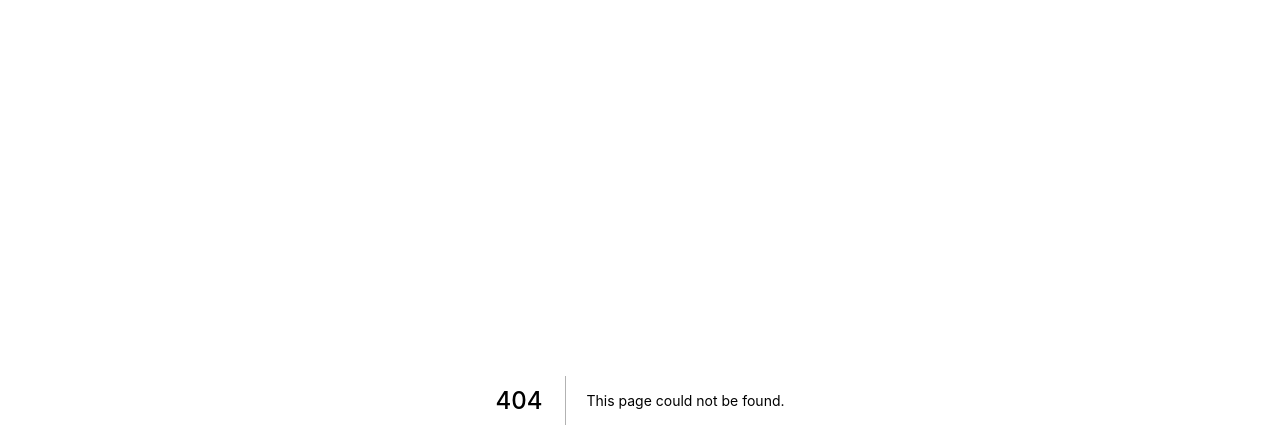
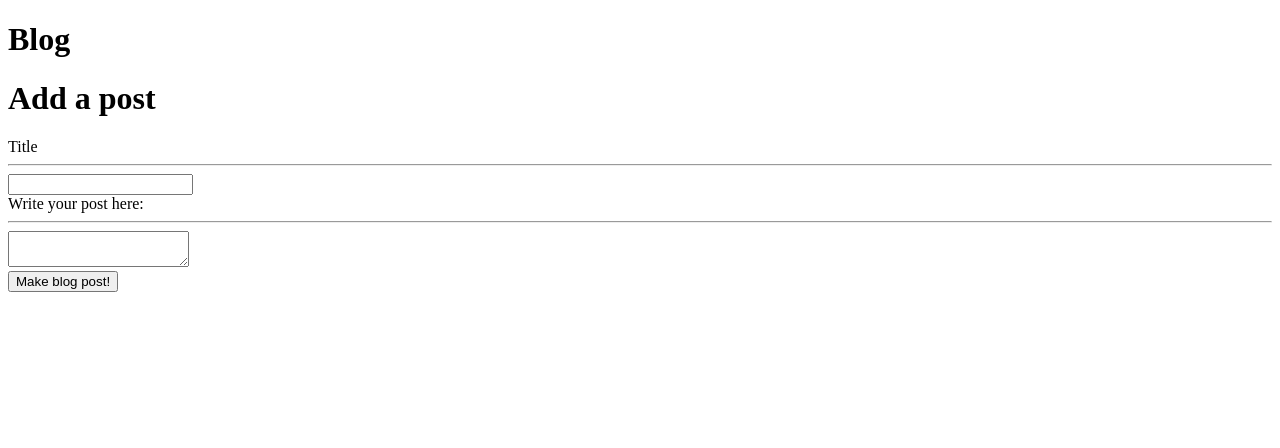
Before and after one commit to GuillermoFloresV/portfolio, a Next.js app: page /blog/new in a window 1280 px wide. Before the commit this address had no page. Shown: the top 448 px of the page. Built offline with nearby package versions, Linux system fonts and the light colour scheme.

Commit message:
added boilerplate for blog

```diff
--- /dev/null
+++ b/components/createpost.js
@@ -0,0 +1,40 @@
+import { withCoalescedInvoke } from "next/dist/lib/coalesced-function";
+import { useState } from "react";
+
+const CreatePost = () => {
+    const [title, setTitle] = useState('');
+    const [content, setContent] = useState('');
+
+    const handleSubmit = (event) => {
+        event.preventDefault();
+
+        console.log({
+            "title":title,
+            "content":content
+        });
+
+        setContent('');
+        setTitle('');
+    }
+
+    return (
+        <div>
+            <h1>Add a post</h1>
+            <form onSubmit={handleSubmit}>
+                <div>
+                    Title
+                    <hr></hr>
+                <input type="text" value={title} onChange={({target}) => setTitle(target.value)} />
+                </div>
+                <div>
+                    Write your post here:
+                    <hr></hr>
+                    <textarea value={content} onChange={({target}) => setContent(target.value)}></textarea>
+                </div>
+                <button type="submit">Make blog post!</button>
+            </form>
+        </div>
+    )
+}
+
+export default CreatePost;
--- a/package.json
+++ b/package.json
@@ -9,6 +9,7 @@
     "lint": "next lint"
   },
   "dependencies": {
+    "firebase": "^9.9.0",
     "next": "12.1.5",
     "react": "18.0.0",
     "react-dom": "18.0.0",
--- /dev/null
+++ b/pages/blog/new.js
@@ -0,0 +1,14 @@
+import Head from 'next/head';
+import CreatePost from '../../components/createpost';
+
+export default function Home() {
+  return (
+    <div>
+      <Head>
+        <title>Blog App</title>
+      </Head>
+      <h1>Blog</h1>
+      <CreatePost></CreatePost>
+    </div>
+  )
+}
```
Also changed, not shown: 2 other files (tests, documents, lock files or other folders).
